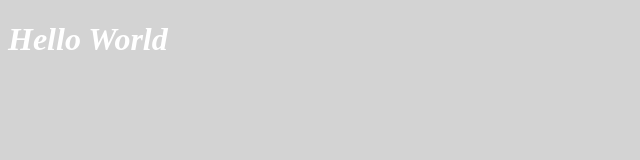
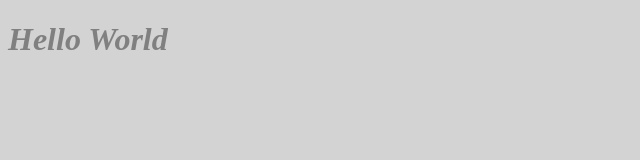
Before and after one commit to RichardJV/RichardJV.github.io, a plain HTML site: page index.html in a window 1280 px wide. Shown: the whole page, without its empty margins (0-640 px from the left). Drawn offline with Linux system fonts and the light colour scheme.

Commit message:
Update index.html

```diff
--- a/index.html
+++ b/index.html
@@ -4,6 +4,6 @@
 </head>
 
 <body style= "background-color:lightgray">
-<h1 style= "color:white"><i>Hello World</i></h1>
+<h1 style= "color:gray"><i>Hello World</i></h1>
 </body>
 </html>
```
